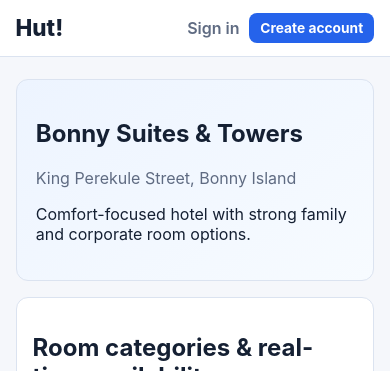
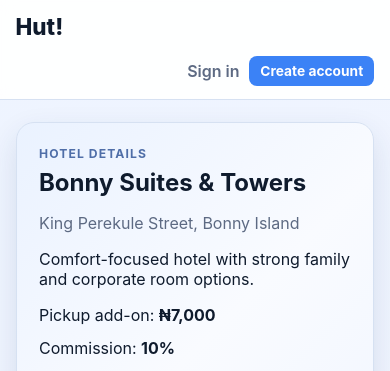
Before and after one commit to PHSEADIGITAL/HuT, a Node server app: page /hotels/hotel-bonny-suites?checkInDate=2026-02-28&checkOutDate=2026-03-01 in a window 390 px wide. Shown: the top 371 px of the page. Run offline with Node 20, Linux system fonts and the light colour scheme; data that the repository does not hold is empty.

Commit message:
Redesign customer UI with hotel and room photo galleries
Co-authored-by: PHSEADIGITAL <PHSEADIGITAL@users.noreply.github.com>

```diff
--- a/public/app.js
+++ b/public/app.js
@@ -23,7 +23,7 @@
 
     const payload = await response.json();
     payload.rooms.forEach((room) => {
-      const row = document.querySelector(`tr[data-room-id="${room.roomId}"]`);
+      const row = document.querySelector(`[data-room-id="${room.roomId}"]`);
       if (!row) {
         return;
       }
--- a/public/styles.css
+++ b/public/styles.css
@@ -1,13 +1,14 @@
 :root {
-  --bg: #f5f7fb;
-  --text: #152033;
-  --muted: #5f6b82;
-  --primary: #2563eb;
-  --primary-dark: #1d4ed8;
+  --bg: #f2f5ff;
+  --text: #0f1b2d;
+  --muted: #5d6a83;
+  --primary: #3b82f6;
+  --primary-dark: #2563eb;
   --danger: #dc2626;
-  --success: #059669;
+  --success: #10b981;
   --card: #ffffff;
-  --border: #dbe3f0;
+  --border: #d6e1f2;
+  --shadow: 0 12px 30px rgba(31, 55, 96, 0.12);
 }
 
 * {
@@ -17,7 +18,7 @@
 body {
   margin: 0;
   font-family: Inter, ui-sans-serif, system-ui, -apple-system, Segoe UI, Roboto, sans-serif;
-  background: var(--bg);
+  background: radial-gradient(circle at top left, #eef4ff 0%, var(--bg) 45%);
   color: var(--text);
 }
 
@@ -27,17 +28,19 @@ body {
 }
 
 .topbar {
-  background: #fff;
+  background: rgba(255, 255, 255, 0.92);
   border-bottom: 1px solid var(--border);
   position: sticky;
   top: 0;
   z-index: 20;
+  backdrop-filter: blur(8px);
 }
 
 .topbar-inner {
   display: flex;
   justify-content: space-between;
   align-items: center;
+  flex-wrap: wrap;
   gap: 1rem;
   padding: 0.8rem 0;
 }
@@ -76,10 +79,11 @@ body {
 
 .hero {
   margin: 1.4rem 0;
-  background: linear-gradient(145deg, #edf4ff, #f7fbff);
+  background: linear-gradient(135deg, #eaf2ff 0%, #f9fbff 45%, #edf3ff 100%);
   border: 1px solid var(--border);
-  border-radius: 12px;
-  padding: 1.2rem;
+  border-radius: 18px;
+  padding: 1.4rem;
+  box-shadow: var(--shadow);
 }
 
 .hero.small {
@@ -94,9 +98,10 @@ body {
 .card {
   background: var(--card);
   border: 1px solid var(--border);
-  border-radius: 12px;
+  border-radius: 16px;
   padding: 1rem;
   margin-bottom: 1rem;
+  box-shadow: 0 10px 24px rgba(31, 55, 96, 0.08);
 }
 
 .subtle {
@@ -332,6 +337,176 @@ th {
   padding-left: 1.15rem;
 }
 
+.eyebrow {
+  margin: 0 0 0.45rem;
+  text-transform: uppercase;
+  letter-spacing: 0.09em;
+  font-size: 0.76rem;
+  font-weight: 700;
+  color: #4f6ea8;
+}
+
+.hero-visual {
+  display: grid;
+  grid-template-columns: 1.1fr 0.9fr;
+  gap: 1rem;
+  align-items: center;
+}
+
+.hero-copy h1 {
+  margin-top: 0;
+  margin-bottom: 0.7rem;
+  font-size: clamp(1.5rem, 3vw, 2.4rem);
+  line-height: 1.2;
+}
+
+.hero-image img {
+  width: 100%;
+  min-height: 250px;
+  max-height: 320px;
+  object-fit: cover;
+  border-radius: 14px;
+}
+
+.search-panel {
+  margin-top: -0.35rem;
+}
+
+.section-header h2 {
+  margin: 0;
+}
+
+.section-header p {
+  margin-top: 0.3rem;
+}
+
+.hotel-grid {
+  grid-template-columns: repeat(auto-fit, minmax(290px, 1fr));
+}
+
+.modern-card {
+  padding: 0;
+  overflow: hidden;
+}
+
+.hotel-media-wrap {
+  display: block;
+  position: relative;
+  min-height: 190px;
+}
+
+.hotel-media-img {
+  width: 100%;
+  height: 220px;
+  object-fit: cover;
+  display: block;
+}
+
+.image-badge {
+  position: absolute;
+  top: 0.7rem;
+  left: 0.7rem;
+}
+
+.hotel-body {
+  padding: 0.95rem;
+}
+
+.hotel-body h3 {
+  margin: 0;
+}
+
+.hotel-description {
+  min-height: 54px;
+}
+
+.gallery-strip {
+  display: grid;
+  grid-template-columns: repeat(3, 1fr);
+  gap: 0.4rem;
+  margin-bottom: 0.85rem;
+}
+
+.gallery-strip img {
+  width: 100%;
+  height: 66px;
+  border-radius: 8px;
+  object-fit: cover;
+}
+
+.full-width {
+  width: 100%;
+  text-align: center;
+}
+
+.hotel-hero {
+  display: grid;
+  grid-template-columns: 1fr 0.95fr;
+  gap: 1rem;
+  align-items: center;
+}
+
+.hotel-hero-copy h1 {
+  margin-top: 0;
+  margin-bottom: 0.35rem;
+}
+
+.hotel-hero-media img {
+  width: 100%;
+  min-height: 270px;
+  max-height: 380px;
+  object-fit: cover;
+  border-radius: 14px;
+}
+
+.stats.inline {
+  display: flex;
+  flex-wrap: wrap;
+  gap: 0.8rem;
+}
+
+.gallery-grid {
+  display: grid;
+  grid-template-columns: repeat(auto-fit, minmax(200px, 1fr));
+  gap: 0.7rem;
+}
+
+.gallery-grid img {
+  width: 100%;
+  height: 160px;
+  object-fit: cover;
+  border-radius: 10px;
+}
+
+.room-card-grid {
+  display: grid;
+  grid-template-columns: repeat(auto-fit, minmax(260px, 1fr));
+  gap: 0.9rem;
+  margin-top: 0.8rem;
+}
+
+.room-card {
+  border: 1px solid var(--border);
+  border-radius: 12px;
+  overflow: hidden;
+  background: #fdfefe;
+}
+
+.room-photo {
+  width: 100%;
+  height: 160px;
+  object-fit: cover;
+  display: block;
+}
+
+.room-content {
+  padding: 0.75rem;
+}
+
+.room-content h3 {
+  margin: 0;
+}
+
 .whatsapp-fab {
   position: fixed;
   right: 1rem;
@@ -349,4 +524,14 @@ th {
   .nav {
     display: none;
   }
+
+  .hero-visual,
+  .hotel-hero {
+    grid-template-columns: 1fr;
+  }
+
+  .auth-actions {
+    width: 100%;
+    justify-content: flex-end;
+  }
 }
--- a/src/app.js
+++ b/src/app.js
@@ -73,6 +73,81 @@ function safeNextPath(value) {
     return "/";
   }
   return value.startsWith("/") ? value : "/";
+}
+
+const hotelFallbackImages = [
+  "https://images.unsplash.com/photo-1566073771259-6a8506099945?auto=format&fit=crop&w=1600&q=80",
+  "https://images.unsplash.com/photo-1578683010236-d716f9a3f461?auto=format&fit=crop&w=1600&q=80",
+  "https://images.unsplash.com/photo-1522708323590-d24dbb6b0267?auto=format&fit=crop&w=1600&q=80",
+  "https://images.unsplash.com/photo-1551882547-ff40c63fe5fa?auto=format&fit=crop&w=1600&q=80"
+];
+
+const roomFallbackImages = [
+  "https://images.unsplash.com/photo-1590490360182-c33d57733427?auto=format&fit=crop&w=1400&q=80",
+  "https://images.unsplash.com/photo-1631049307264-da0ec9d70304?auto=format&fit=crop&w=1400&q=80",
+  "https://images.unsplash.com/photo-1616594039964-3f2b6f326f80?auto=format&fit=crop&w=1400&q=80",
+  "https://images.unsplash.com/photo-1505693416388-ac5ce068fe85?auto=format&fit=crop&w=1400&q=80"
+];
+
+function numericSeed(value) {
+  const text = String(value || "");
+  let seed = 0;
+  for (let index = 0; index < text.length; index += 1) {
+    seed += text.charCodeAt(index);
+  }
+  return seed;
+}
+
+function pickFallbackImage(collection, seedValue) {
+  const seed = numericSeed(seedValue);
+  return collection[seed % collection.length];
+}
+
+function normalizeImageArray(value) {
+  if (Array.isArray(value)) {
+    return value.filter(Boolean).map((item) => String(item).trim()).filter(Boolean);
+  }
+
+  if (typeof value === "string") {
+    return value
+      .split(",")
+      .map((item) => item.trim())
+      .filter(Boolean);
+  }
+
+  return [];
+}
+
+function withHotelMedia(hotel) {
+  const coverImage =
+    (hotel.coverImage && String(hotel.coverImage).trim()) ||
+    pickFallbackImage(hotelFallbackImages, hotel.id);
+  const configuredGallery = normalizeImageArray(hotel.galleryImages);
+  const galleryImages = configuredGallery.length
+    ? configuredGallery
+    : [
+        coverImage,
+        pickFallbackImage(hotelFallbackImages, `${hotel.id}-a`),
+        pickFallbackImage(hotelFallbackImages, `${hotel.id}-b`)
+      ];
+
+  return {
+    ...hotel,
+    coverImage,
+    galleryImages
+  };
+}
+
+function withRoomMedia(room) {
+  const image =
+    (room.image && String(room.image).trim()) ||
+    pickFallbackImage(roomFallbackImages, room.id);
+  const galleryImages = normalizeImageArray(room.galleryImages);
+  return {
+    ...room,
+    image,
+    galleryImages: galleryImages.length ? galleryImages : [image]
+  };
 }
 
 function canViewBooking(user, booking) {
@@ -341,6 +416,7 @@ function createApp() {
     const snapshot = await getSnapshot();
 
     const hotels = sortHotelsForMarketplace(snapshot.hotels).map((hotel) => {
+      const hotelWithMedia = withHotelMedia(hotel);
       const rooms = snapshot.rooms.filter((room) => room.hotelId === hotel.id);
       const minPrice = rooms.reduce(
         (current, room) => Math.min(current, room.pricePerNight),
@@ -349,7 +425,7 @@ function createApp() {
       const availability = hotelAvailability(snapshot, hotel.id, checkInDate, checkOutDate);
       const roomsAvailable = availability.reduce((sum, room) => sum + room.availableUnits, 0);
       return {
-        ...hotel,
+        ...hotelWithMedia,
         minPrice: Number.isFinite(minPrice) ? minPrice : 0,
         roomsAvailable
       };
@@ -377,7 +453,10 @@ function createApp() {
       return;
     }
 
-    const rooms = snapshot.rooms.filter((room) => room.hotelId === hotel.id);
+    const hotelWithMedia = withHotelMedia(hotel);
+    const rooms = snapshot.rooms
+      .filter((room) => room.hotelId === hotel.id)
+      .map((room) => withRoomMedia(room));
     const availabilityByRoom = hotelAvailability(
       snapshot,
       hotel.id,
@@ -391,7 +470,7 @@ function createApp() {
     }));
 
     response.render("hotel", {
-      hotel,
+      hotel: hotelWithMedia,
       rooms: roomCards,
       checkInDate,
       checkOutDate,
@@ -924,6 +1003,8 @@ function createApp() {
         cancellationPolicy,
         commissionRate,
         pickupFee,
+        coverImage,
+        galleryImages,
         premiumListingActive,
         adminName,
         adminEmail,
@@ -949,6 +1030,8 @@ function createApp() {
               ? new Date(Date.now() + 30 * 24 * 60 * 60 * 1000).toISOString()
               : null,
           pickupFee: Math.max(0, toNumber(pickupFee, 0)),
+          coverImage: String(coverImage || "").trim(),
+          galleryImages: normalizeImageArray(galleryImages),
           createdAt: new Date().toISOString()
         };
 
--- a/views/hotel.ejs
+++ b/views/hotel.ejs
@@ -1,9 +1,28 @@
 <%- include("partials/header", { title: hotel.name }) %>
 
-<section class="hero small">
-  <h1><%= hotel.name %></h1>
-  <p class="muted"><%= hotel.location %></p>
-  <p><%= hotel.description %></p>
+<section class="hero hotel-hero">
+  <div class="hotel-hero-copy">
+    <p class="eyebrow">Hotel Details</p>
+    <h1><%= hotel.name %></h1>
+    <p class="muted"><%= hotel.location %></p>
+    <p><%= hotel.description %></p>
+    <div class="stats inline">
+      <span>Pickup add-on: <strong><%= formatNaira(hotel.pickupFee) %></strong></span>
+      <span>Commission: <strong><%= formatPercent(hotel.commissionRate) %></strong></span>
+    </div>
+  </div>
+  <div class="hotel-hero-media">
+    <img src="<%= hotel.coverImage %>" alt="<%= hotel.name %> cover image" />
+  </div>
+</section>
+
+<section class="card">
+  <h2>Photo gallery</h2>
+  <div class="gallery-grid">
+    <% (hotel.galleryImages || []).forEach((image, index) => { %>
+      <img src="<%= image %>" alt="<%= hotel.name %> gallery image <%= index + 1 %>" />
+    <% }) %>
+  </div>
 </section>
 
 <section
```
Also changed, not shown: other parts of views/hotel.ejs (+24 -26 lines), data/db.json (+32 -7 lines), views/admin-hotel-new.ejs (+18 -0 lines), views/index.ejs (+48 -21 lines).
